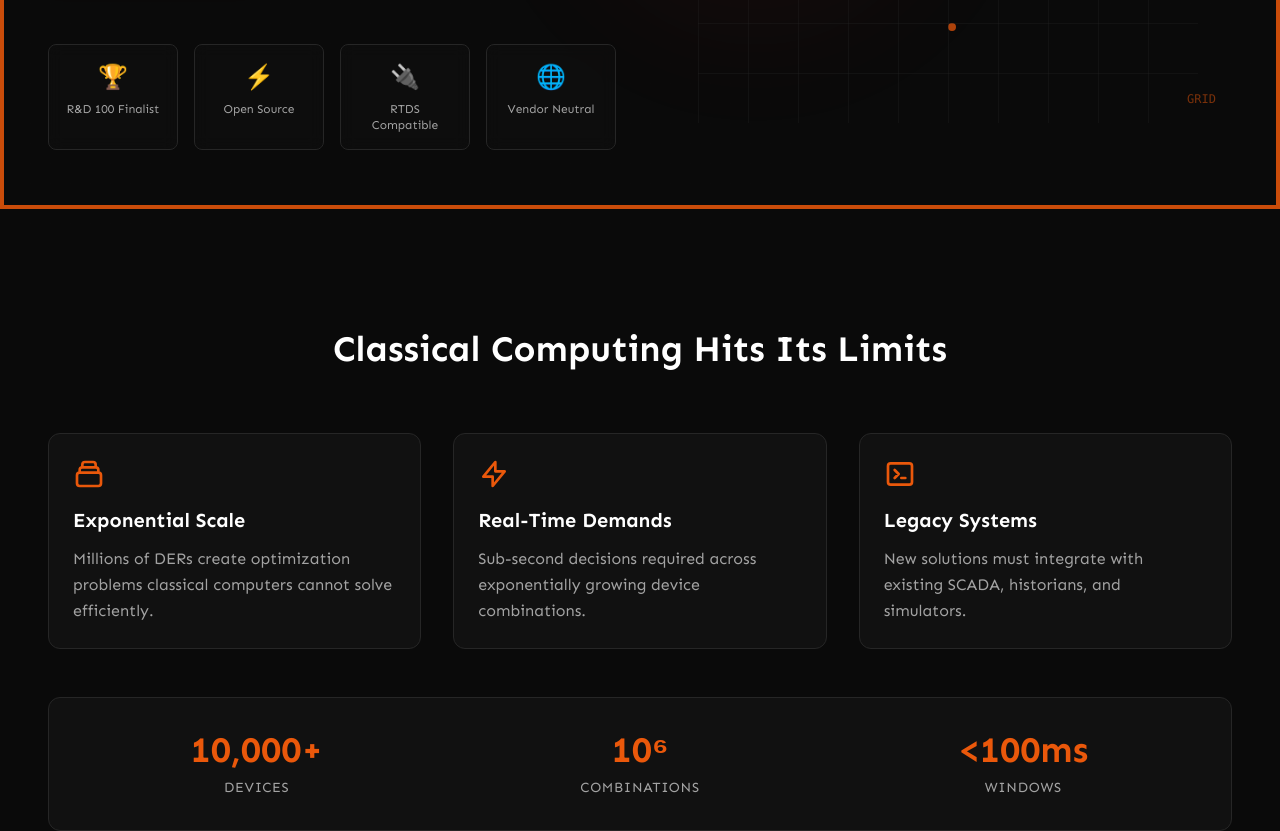
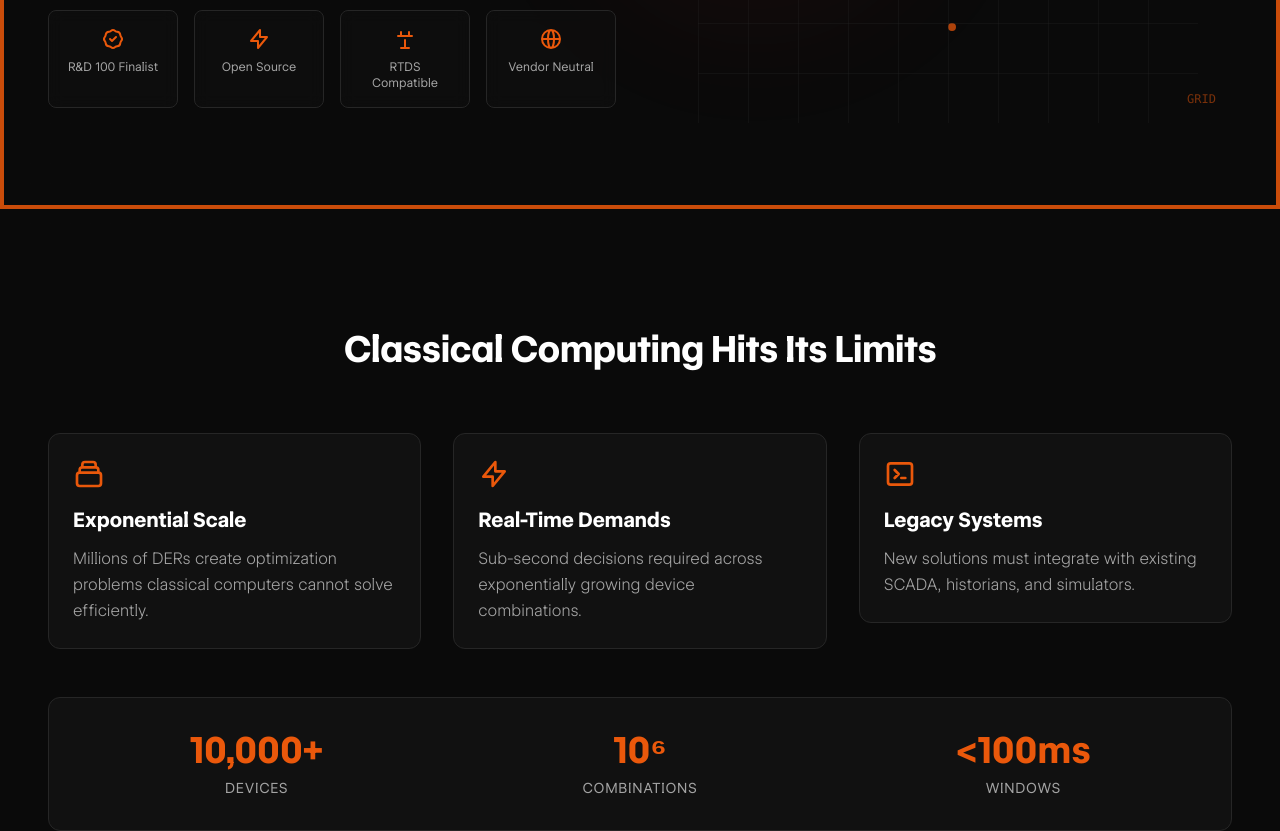
Before and after one commit to sayonsom/quantumgridos-landing, a Next.js app: page / in a window 1280 px wide. Shown: the part 591-1422 px from the top of the page. Built offline with nearby package versions, Linux system fonts and the light colour scheme.

Commit message:
Improved landing page

```diff
--- a/src/app/globals.css
+++ b/src/app/globals.css
@@ -9,14 +9,25 @@
 @theme inline {
   --color-background: var(--background);
   --color-foreground: var(--foreground);
-  --font-sans: var(--font-sen);
+  --font-sans: var(--font-visual-sans);
 }
 
 body {
   background: var(--background);
   color: var(--foreground);
-  font-family: var(--font-sen), sans-serif;
+  font-family: var(--font-visual-sans), sans-serif;
+  font-weight: 400;
   overflow-x: hidden;
+}
+
+/* Modern font weight utilities */
+h1, h2, h3, h4, h5, h6 {
+  font-weight: 700;
+  letter-spacing: -0.02em;
+}
+
+p, .subtitle {
+  font-weight: 300;
 }
 
 * {
@@ -35,6 +46,15 @@ body {
   }
 }
 
+@keyframes fadeIn {
+  from {
+    opacity: 0;
+  }
+  to {
+    opacity: 1;
+  }
+}
+
 @keyframes pulse-border {
   0%, 100% {
     opacity: 1;
@@ -43,3 +63,24 @@ body {
     opacity: 0.8;
   }
 }
+
+/* Scroll animation utilities */
+.fade-in-up {
+  opacity: 0;
+  transform: translateY(30px);
+  transition: opacity 0.6s ease-out, transform 0.6s ease-out;
+}
+
+.fade-in-up.visible {
+  opacity: 1;
+  transform: translateY(0);
+}
+
+.fade-in {
+  opacity: 0;
+  transition: opacity 0.8s ease-out;
+}
+
+.fade-in.visible {
+  opacity: 1;
+}
--- a/src/app/layout.js
+++ b/src/app/layout.js
@@ -1,11 +1,11 @@
-import { Sen } from "next/font/google";
+import localFont from "next/font/local";
 import Script from "next/script";
 import "./globals.css";
 
-const sen = Sen({
-  weight: ["400", "600", "700", "800"],
-  subsets: ["latin"],
-  variable: "--font-sen",
+const visualSans = localFont({
+  src: "../../public/WFVisualSansVF.woff2",
+  variable: "--font-visual-sans",
+  weight: "100 900",
 });
 
 export const metadata = {
@@ -36,7 +36,7 @@ export default function RootLayout({ children }) {
           }}
         />
       </head>
-      <body className={`${sen.variable} antialiased`}>
+      <body className={`${visualSans.variable} antialiased`}>
         {children}
       </body>
     </html>
--- a/src/components/sections/Hero.js
+++ b/src/components/sections/Hero.js
@@ -20,7 +20,7 @@ export default function Hero({ onBetaAccessClick }) {
           <div className="space-y-8">
             <div className="space-y-4">
               <h1 className="text-4xl md:text-5xl lg:text-6xl font-bold text-white leading-tight">
-                Quantum Operating System for Power Grids
+                Connect your Power Grids
               </h1>
               <p className="text-lg text-[#a3a3a3] leading-relaxed">
                 Open-source bridge connecting quantum algorithms to RTDS, SCADA, and real-time energy infrastructure.
@@ -55,10 +55,22 @@ export default function Hero({ onBetaAccessClick }) {
 
             {/* Trust Badges */}
             <div className="grid grid-cols-2 md:grid-cols-4 gap-4 pt-8">
-              <TrustBadge icon="🏆" text="R&D 100 Finalist" />
-              <TrustBadge icon="⚡" text="Open Source" />
-              <TrustBadge icon="🔌" text="RTDS Compatible" />
-              <TrustBadge icon="🌐" text="Vendor Neutral" />
+              <TrustBadge
+                icon={<TrophyIcon />}
+                text="R&D 100 Finalist"
+              />
+              <TrustBadge
+                icon={<BoltIcon />}
+                text="Open Source"
+              />
+              <TrustBadge
+                icon={<PlugIcon />}
+                text="RTDS Compatible"
+              />
+              <TrustBadge
+                icon={<GlobeIcon />}
+                text="Vendor Neutral"
+              />
             </div>
           </div>
 
@@ -75,9 +87,41 @@ export default function Hero({ onBetaAccessClick }) {
 function TrustBadge({ icon, text }) {
   return (
     <div className="flex flex-col items-center text-center p-4 bg-[#111111]/50 rounded-lg border border-[#262626] backdrop-blur-sm">
-      <span className="text-2xl mb-2">{icon}</span>
+      <div className="text-[#ea580b] mb-2">{icon}</div>
       <span className="text-xs text-[#a3a3a3]">{text}</span>
     </div>
+  );
+}
+
+function TrophyIcon() {
+  return (
+    <svg className="w-6 h-6" fill="none" stroke="currentColor" viewBox="0 0 24 24">
+      <path strokeLinecap="round" strokeLinejoin="round" strokeWidth={2} d="M9 12l2 2 4-4M7.835 4.697a3.42 3.42 0 001.946-.806 3.42 3.42 0 014.438 0 3.42 3.42 0 001.946.806 3.42 3.42 0 013.138 3.138 3.42 3.42 0 00.806 1.946 3.42 3.42 0 010 4.438 3.42 3.42 0 00-.806 1.946 3.42 3.42 0 01-3.138 3.138 3.42 3.42 0 00-1.946.806 3.42 3.42 0 01-4.438 0 3.42 3.42 0 00-1.946-.806 3.42 3.42 0 01-3.138-3.138 3.42 3.42 0 00-.806-1.946 3.42 3.42 0 010-4.438 3.42 3.42 0 00.806-1.946 3.42 3.42 0 013.138-3.138z" />
+    </svg>
+  );
+}
+
+function BoltIcon() {
+  return (
+    <svg className="w-6 h-6" fill="none" stroke="currentColor" viewBox="0 0 24 24">
+      <path strokeLinecap="round" strokeLinejoin="round" strokeWidth={2} d="M13 10V3L4 14h7v7l9-11h-7z" />
+    </svg>
+  );
+}
+
+function PlugIcon() {
+  return (
+    <svg className="w-6 h-6" fill="none" stroke="currentColor" viewBox="0 0 24 24">
+      <path strokeLinecap="round" strokeLinejoin="round" strokeWidth={2} d="M8 5v4m8-4v4M5 9h14m-7 4v8m-4 0h8" />
+    </svg>
+  );
+}
+
+function GlobeIcon() {
+  return (
+    <svg className="w-6 h-6" fill="none" stroke="currentColor" viewBox="0 0 24 24">
+      <path strokeLinecap="round" strokeLinejoin="round" strokeWidth={2} d="M21 12a9 9 0 01-9 9m9-9a9 9 0 00-9-9m9 9H3m9 9a9 9 0 01-9-9m9 9c1.657 0 3-4.03 3-9s-1.343-9-3-9m0 18c-1.657 0-3-4.03-3-9s1.343-9 3-9m-9 9a9 9 0 019-9" />
+    </svg>
   );
 }
 
--- a/src/components/sections/Problem.js
+++ b/src/components/sections/Problem.js
@@ -1,4 +1,7 @@
+"use client";
+
 import Card from "../ui/Card";
+import FadeInSection from "../ui/FadeInSection";
 
 export default function Problem() {
   const problems = [
@@ -35,24 +38,29 @@ export default function Problem() {
     <section className="py-24 relative" id="problem">
       <div className="max-w-7xl mx-auto px-4 md:px-6">
         {/* Section Header */}
+        <FadeInSection>
           <div className="text-center mb-16">
             <h2 className="text-3xl md:text-4xl font-bold text-white mb-4">
               Classical Computing Hits Its Limits
             </h2>
           </div>
+        </FadeInSection>
 
         {/* Problem Cards */}
         <div className="grid md:grid-cols-3 gap-8 mb-12">
           {problems.map((problem, index) => (
-            <Card key={index}>
+            <FadeInSection key={index} delay={index * 100}>
+              <Card>
                 <div className="text-[#ea580b] mb-4">{problem.icon}</div>
                 <h3 className="text-xl font-bold text-white mb-3">{problem.title}</h3>
                 <p className="text-[#a3a3a3] leading-relaxed">{problem.description}</p>
               </Card>
+            </FadeInSection>
           ))}
         </div>
 
         {/* Stats Bar */}
+        <FadeInSection delay={400}>
           <div className="bg-[#111111] border border-[#262626] rounded-xl p-8">
             <div className="grid md:grid-cols-3 gap-8 text-center">
               <StatItem number="10,000+" label="devices" />
@@ -60,6 +68,7 @@ export default function Problem() {
               <StatItem number="<100ms" label="windows" />
             </div>
           </div>
+        </FadeInSection>
       </div>
     </section>
   );
--- a/src/components/sections/Solution.js
+++ b/src/components/sections/Solution.js
@@ -1,4 +1,7 @@
+"use client";
+
 import Card from "../ui/Card";
+import FadeInSection from "../ui/FadeInSection";
 
 export default function Solution() {
   const capabilities = [
@@ -20,6 +23,7 @@ export default function Solution() {
     <section className="py-24 bg-[#111111]/50" id="solution">
       <div className="max-w-7xl mx-auto px-4 md:px-6">
         {/* Section Header */}
+        <FadeInSection>
           <div className="text-center mb-12">
             <h2 className="text-3xl md:text-4xl font-bold text-white mb-4">
               The Missing Integration Layer
@@ -28,8 +32,10 @@ export default function Solution() {
               QuantumGrid OS bridges quantum processors and power system hardware. Built on R&D 100 Award-finalist research.
             </p>
           </div>
+        </FadeInSection>
 
         {/* Architecture Diagram */}
+        <FadeInSection delay={200}>
           <div className="mb-12 flex items-center justify-center">
             <div className="flex items-center space-x-4 text-center">
               <ArchBox label="Quantum" />
@@ -39,11 +45,13 @@ export default function Solution() {
               <ArchBox label="Your Systems" />
             </div>
           </div>
+        </FadeInSection>
 
         {/* Capability Cards */}
         <div className="grid md:grid-cols-3 gap-8">
           {capabilities.map((capability, index) => (
-            <Card key={index}>
+            <FadeInSection key={index} delay={index * 150}>
+              <Card>
                 <h3 className="text-xl font-bold text-white mb-4">{capability.title}</h3>
                 <ul className="space-y-2">
                   {capability.items.map((item, i) => (
@@ -56,6 +64,7 @@ export default function Solution() {
                   ))}
                 </ul>
               </Card>
+            </FadeInSection>
           ))}
         </div>
       </div>
--- /dev/null
+++ b/src/components/ui/FadeInSection.js
@@ -0,0 +1,22 @@
+"use client";
+
+import { useScrollAnimation } from "@/hooks/useScrollAnimation";
+
+export default function FadeInSection({
+  children,
+  className = "",
+  delay = 0,
+  animation = "fade-in-up"
+}) {
+  const [ref, isVisible] = useScrollAnimation({ threshold: 0.1, once: true });
+
+  return (
+    <div
+      ref={ref}
+      className={`${animation} ${isVisible ? "visible" : ""} ${className}`}
+      style={{ transitionDelay: `${delay}ms` }}
+    >
+      {children}
+    </div>
+  );
+}
--- /dev/null
+++ b/src/hooks/useScrollAnimation.js
@@ -0,0 +1,39 @@
+"use client";
+
+import { useEffect, useRef, useState } from "react";
+
+export function useScrollAnimation(options = {}) {
+  const ref = useRef(null);
+  const [isVisible, setIsVisible] = useState(false);
+
+  useEffect(() => {
+    const observer = new IntersectionObserver(
+      ([entry]) => {
+        if (entry.isIntersecting) {
+          setIsVisible(true);
+          if (options.once !== false) {
+            observer.disconnect();
+          }
+        } else if (options.once === false) {
+          setIsVisible(false);
+        }
+      },
+      {
+        threshold: options.threshold || 0.1,
+        rootMargin: options.rootMargin || "0px",
+      }
+    );
+
+    if (ref.current) {
+      observer.observe(ref.current);
+    }
+
+    return () => {
+      if (ref.current) {
+        observer.unobserve(ref.current);
+      }
+    };
+  }, [options.threshold, options.rootMargin, options.once]);
+
+  return [ref, isVisible];
+}
```
Also changed, not shown: public/WFVisualSansVF.woff2 (added). Lines whose indentation alone changed are shown as unchanged.
